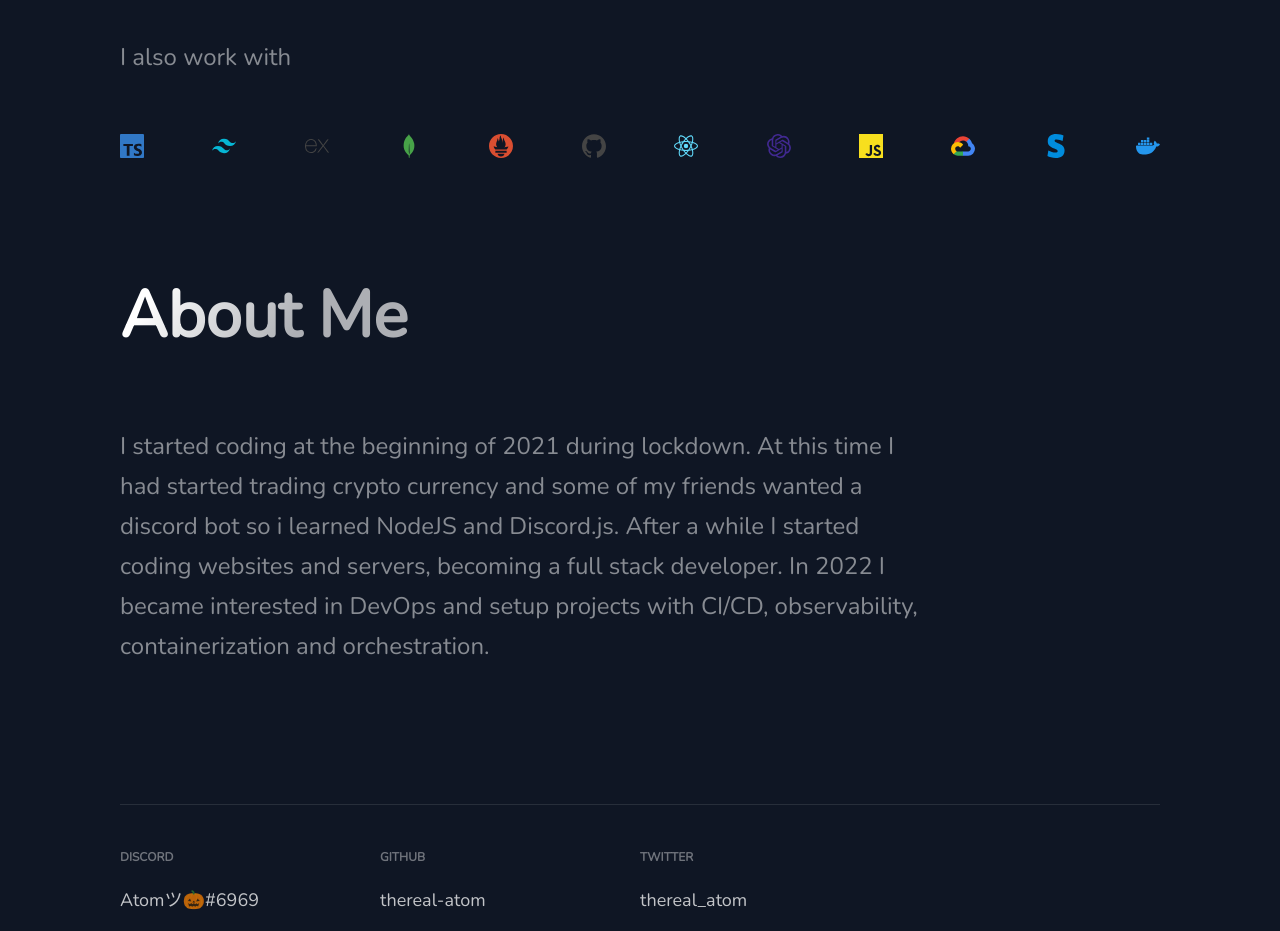
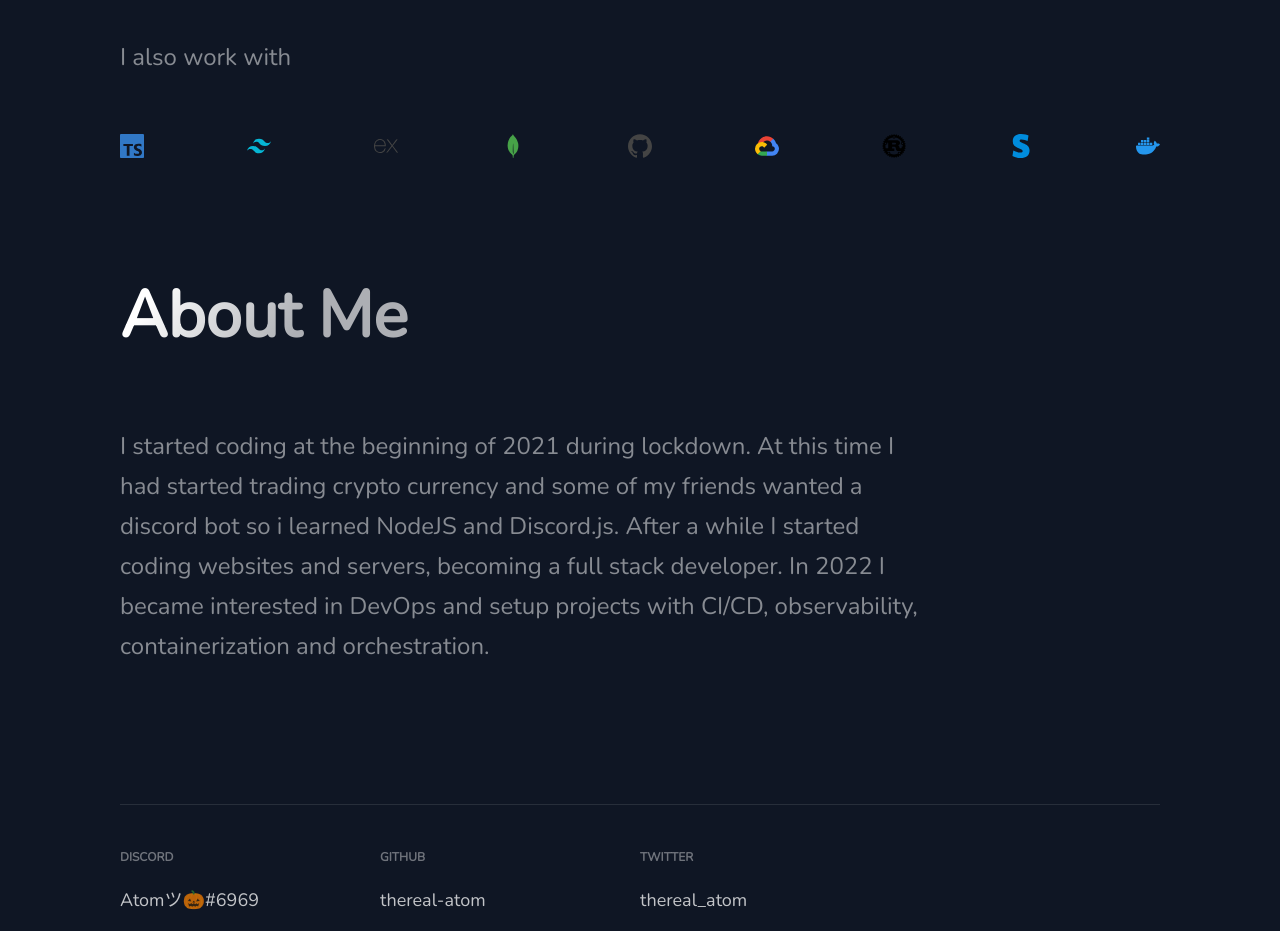
Before and after one commit to thereal-atom/atom-port, a Svelte app: page / in a window 1280 px wide. Shown: the part 3220-4151 px from the top of the page. Built offline with nearby package versions, Linux system fonts and the light colour scheme.

Commit message:
less technologies

```diff
--- a/src/components/About.svelte
+++ b/src/components/About.svelte
@@ -13,7 +13,7 @@
 
 <div class="container">
     <div class="section-title" id="about">About Me</div>
-                                                            <div class="section-text">I started coding at the beginning of 2021 during lockdown. At this time I had started trading crypto currency and some of my friends wanted a discord bot so i learned NodeJS and Discord.js. After a while I started coding websites and servers, becoming a full stack developer. In 2022 I became interested in DevOps and setup projects with CI/CD, observability, containerization and orchestration.</div>
+    <div class="section-text">I started coding at the beginning of 2021 during lockdown. At this time I had started trading crypto currency and some of my friends wanted a discord bot so i learned NodeJS and Discord.js. After a while I started coding websites and servers, becoming a full stack developer. In 2022 I became interested in DevOps and setup projects with CI/CD, observability, containerization and orchestration.</div>
 </div>
 
 <style>
--- a/src/components/Technologies.svelte
+++ b/src/components/Technologies.svelte
@@ -76,12 +76,9 @@
         <img class="icon" title="Tailwind" src="/icons/tailwindcss.svg" alt="tw">
         <img class="icon" title="Express" src="/icons/express.svg" alt="ex">
         <img class="icon" title="MongoDB" src="/icons/mongodb.svg" alt="mongo">
-        <img class="icon" title="Prometheus" src="/icons/prom.svg" alt="prom">
         <img class="icon" title="Github" src="/icons/github.svg" alt="gh">
-        <img class="icon" title="React" src="/icons/react.svg" alt="react">
-        <img class="icon" title="openai" src="/icons/openai.svg" alt="openai">
-        <img class="icon" title="JavaScript" src="/icons/javascript.svg" alt="js">
         <img class="icon" title="GCP" src="/icons/gcp.svg" alt="gcp"/>
+        <img class="icon" title="Rust" src="/icons/rust.svg" alt="rust"/>
         <img class="icon" title="Stripe" src="/icons/stripe.svg" alt="stripe">
         <img class="icon" title="Docker" src="/icons/docker.svg" alt="docker">
     </div>
```
